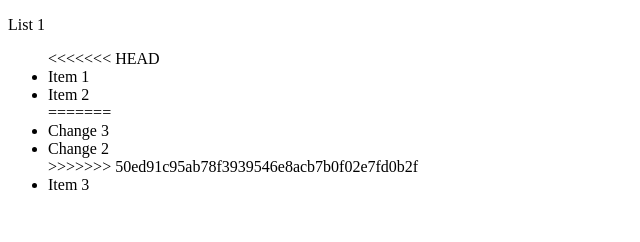
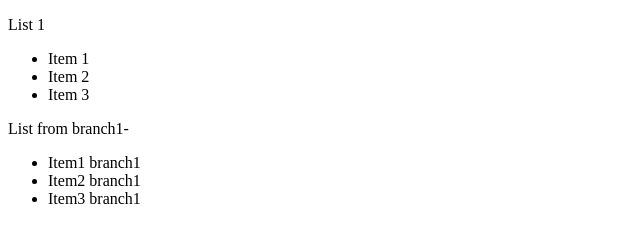
Before and after one commit to sahilbaig/git-commands, a plain HTML site: page index.html in a window 1280 px wide. Shown: the whole page, without its empty margins (0-640 px from the left). Drawn offline with Linux system fonts and the light colour scheme.

Commit message:
branch1 cretaed

```diff
--- a/index.html
+++ b/index.html
@@ -9,16 +9,18 @@
 <body>
     <p>List 1</p>
     <ul>
-<<<<<<< HEAD
         <li>Item 1</li>
         <li>Item 2</li>
-=======
-        <li>Change 3</li>
-        <li>Change 2</li>
->>>>>>> 50ed91c95ab78f3939546e8acb7b0f02e7fd0b2f
         <li>Item 3</li>
 
     </ul>
+    <p>List from branch1-</p>
+    <ul>
+        <li>Item1 branch1</li>
+        <li>Item2 branch1</li>
+        <li>Item3 branch1</li>
+    </ul>
+
 
 </body>
 </html>
```
